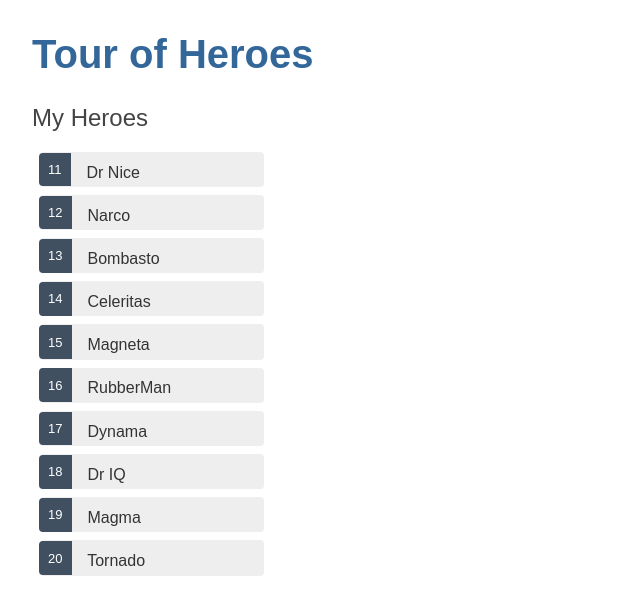
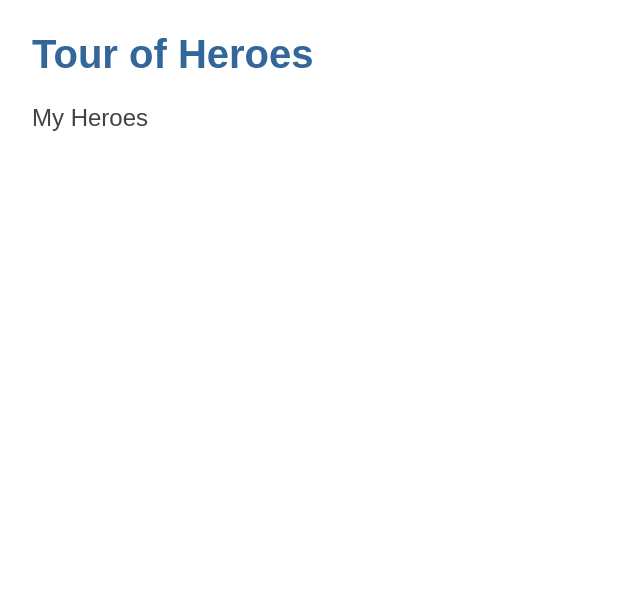
Before and after one commit to Daniel-Loaiza/Angular-Tour-of-Heroes, an Angular app: page / in a window 1280 px wide. Shown: the top 614 px of the page, without its empty margins (0-640 px from the left). Built offline with nearby package versions, Linux system fonts and the light colour scheme.

Commit message:
Update HeroesComponent

```diff
--- a/src/app/heroes/heroes.component.ts
+++ b/src/app/heroes/heroes.component.ts
@@ -1,6 +1,6 @@
 import { Component, OnInit } from '@angular/core';
 import { Hero } from '../hero';
-import { HEROES } from '../mock-heroes';
+import { HeroService } from '../hero.service';
 
 @Component({
   selector: 'app-heroes',
@@ -10,7 +10,7 @@ import { HEROES } from '../mock-heroes';
 
 export class HeroesComponent implements OnInit {
 
-  heroes = HEROES;
+  heroes : Hero[];
   selectedHero: Hero;
 
   constructor() { }
```
